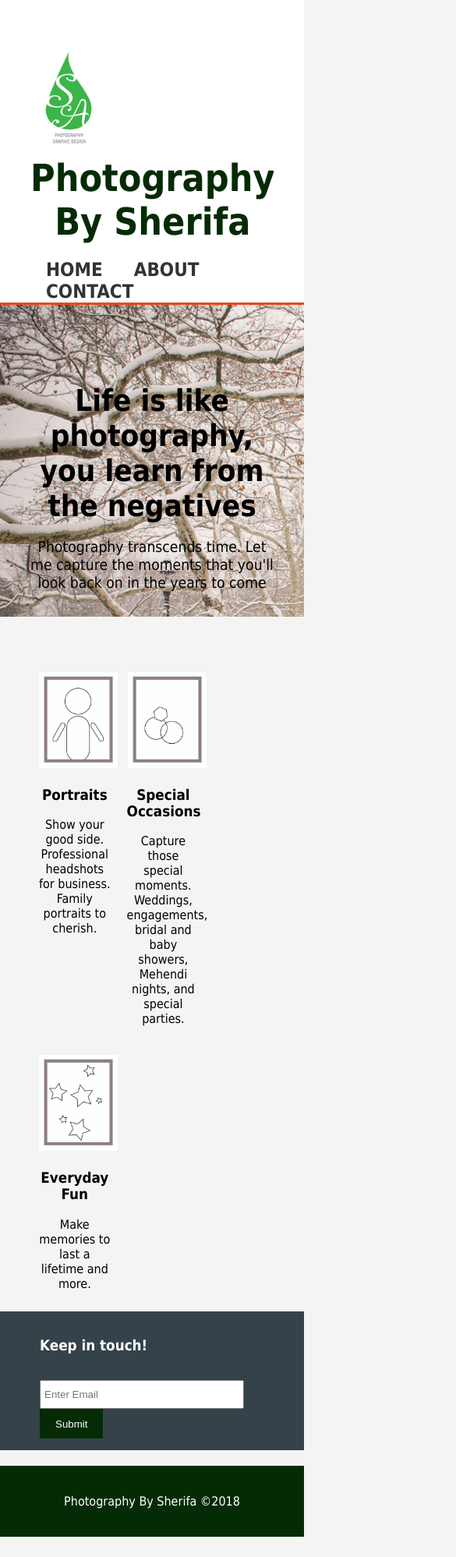
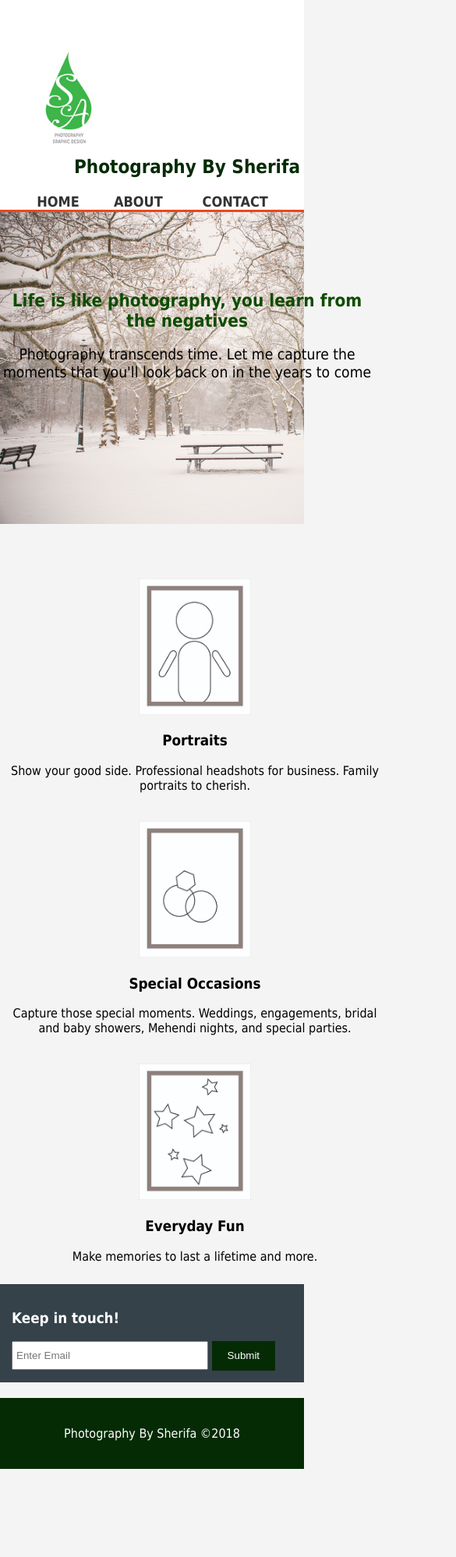
Before and after one commit to rifa0228/rifa0228.github.io, a plain HTML site: page unit_8/index.html in a window 390 px wide. Shown: the top 1997 px of the page at 78% size, 585 px wide, since content can reach past the window. Drawn offline with Linux system fonts and the light colour scheme.

Commit message:
unit_9
This is my final project submission.

```diff
--- a/unit_8/css/style.css
+++ b/unit_8/css/style.css
@@ -1,7 +1,6 @@
 body{
 	font-family: Tahoma, Arial, sans-serif;
 	font-size: 16px;
-	line-height: auto;
 	padding: 0;
 	margin:0;
 	background-color: #f4f4f4;
@@ -9,7 +8,7 @@ body{
 
 /*Global*/
 .container{
-	width: 80%;
+	width: 960px;
 	margin: auto;
 	overflow: hidden;
 }
@@ -87,7 +86,8 @@ header a:hover{
 
 #showcase{
 	min-height: 400px;
-	background: url('../images/DSC_4458a.jpg'); no-repeat 0 -400px;
+	background: url('../images/DSC_4458a.jpg')no-repeat;
+	background-size: cover;
 	text-align: center;
 	color: #000;
 }
@@ -96,6 +96,7 @@ header a:hover{
 	margin-top: 100px;
 	font-size: 2.4em;
 	margin-bottom: 10px;
+	color: #0f4c02
 }
 
 #showcase p{
@@ -113,10 +114,11 @@ header a:hover{
 	text-align: center;
 	width: 30%;
 	padding:10px;
+	display: block;
 }
 
 #boxes .box img{
-	width: 110%;
+	width: 30%;
 }
 
 /*Mailinglist*/
@@ -137,7 +139,7 @@ header a:hover{
 #mailinglist input[type="email"]{
 	padding: 4px;
 	height: 25px;
-	width: 250px;
+	width: 100%;
 }
 
 /*Sidebar*/
@@ -178,11 +180,66 @@ footer{
 
 /*Media Queries*/
 
-@media only screen and (max-width:768px;){
-	nav{
+@media screen and (max-width: 700px) {
+	header {
+		width: 100%
+	}
+	header #branding{
+		float: none;
+		width: 50%;
+		font-size: .5em;
+	}
+	header nav {
 		float:none;
 	}
 
-	nav a{
-		margin: 0 1.6em .75em 0;
+	nav a {
+		float: right;
+		width: 50%;
+		font-size: .75em;
 	}
+
+	#showcase h1{
+		width: 50%;
+		font-size: 1.4em;
+	}
+	#showcase p{
+		width: 50%
+	}
+	#showcase img {
+		width: 100%;
+	}
+	#boxes .box{
+		float: none;
+		width: 50%;
+		font-size: 1em;
+	}
+	#mailinglist h3{
+		float: none;
+	}
+
+	#mailinglist form{
+		float: none;
+		width: 50%;
+	}
+	#mailinglist input[type="email"]{
+	padding: 4px;
+	width: 50%;
+	}
+
+	aside#sidebar{
+	float: none;
+	width:50%;
+	margin-top:10px;
+	}
+	article#main-col{
+	float:none;
+	width:50%;
+	}
+	ul#contact li{
+	float: none;
+	width: 100%;
+	list-style: none;
+	padding:20px;
+	}
+}
--- a/unit_8/index.html
+++ b/unit_8/index.html
@@ -2,7 +2,7 @@
 <html>
 <head>
 	<meta charset="utf-8">
-	<meta name="viewport" content="width=device-width, initialscale=1">
+	<meta name="viewport" content="width=device-width, initial-scale=1.0">
 	<meta name="description" content="Photography services">
 	<meta name="keywords" content="photography, portraits, landscapes, photographer, professional">
 	<meta name="author" content="Sherifa Ali">
--- /dev/null
+++ b/unit_9/css/style.css
@@ -0,0 +1,245 @@
+body{
+	font-family: Tahoma, Arial, sans-serif;
+	font-size: 16px;
+	padding: 0;
+	margin:0;
+	background-color: #f4f4f4;
+}
+
+/*Global*/
+.container{
+	width: 960px;
+	margin: auto;
+	overflow: hidden;
+}
+ul{
+	margin:0;
+	padding: 0;
+}
+
+.button_1{
+	height: 38px;
+	background:#052b05;
+	border:30px;
+	padding-left: 20px;
+	padding-right: 20px;
+	color: #fff;
+}
+
+/*Header**/
+
+header{
+	background:#fff;
+	color: #052b05;
+	padding-top: 50px;
+	min-height: 180px;
+	border-bottom:#e8491d 3px solid;
+	font-size: 1.5em;
+	text-align: center;
+}
+
+header img{
+	height: 150px;
+	float: left;
+	margin-left: 30px;
+}
+
+header a{
+	color: #333;
+	text-decoration: none;
+	text-transform: uppercase;
+	font-size: 1em;
+}
+
+header ul{
+	font-weight: bold;
+}
+
+header li{
+	float: left;
+	display: inline;
+	padding: 0 20px 0 20px;
+}
+
+ header #branding{
+ 	float: left;
+ }
+
+ header #branding h1{
+ 	margin:0;
+ }
+
+ header nav{
+ 	float: right;
+ 	margin-top: 20px;
+ }
+
+header .highlight, header .current a{
+	color: #e8491d;
+}
+
+header a:hover{
+	color: #32cd32;
+}
+
+/*Showcase */
+
+#showcase{
+	min-height: 400px;
+	background: url('../images/DSC_4458a.jpg')no-repeat;
+	background-size: cover;
+	text-align: center;
+	color: #000;
+}
+
+#showcase h1{
+	margin-top: 100px;
+	font-size: 2.4em;
+	margin-bottom: 10px;
+	color: #0f4c02
+}
+
+#showcase p{
+	font-size: 1.2em;
+}
+
+/*Boxes*/
+
+#boxes{
+	margin-top: 20px;
+}
+
+#boxes .box{
+	float: left;
+	text-align: center;
+	width: 30%;
+	padding:10px;
+	display: block;
+}
+
+#boxes .box img{
+	width: 30%;
+}
+
+/*Mailinglist*/
+#mailinglist{
+	padding: 15px;
+	color: #fff;
+	background:#35424a;
+}
+#mailinglist h3{
+	float: left;
+}
+
+#mailinglist form{
+	float: right;
+	margin-top: 15px;
+}
+
+#mailinglist input[type="email"]{
+	padding: 4px;
+	height: 25px;
+	width: 100%;
+}
+
+/*Sidebar*/
+
+aside#sidebar{
+	float:right;
+	width:30%;
+	margin-top:10px;
+}
+
+aside#sidebar .quote input, aside#sidebar .quote textarea{
+	width: 90%;
+	padding:10px;
+
+}
+/*Main-col*/
+article#main-col{
+	float:left;
+	width:65%;
+}
+
+/*Contact*/
+
+ul#contact li{
+	float: left;
+	width: 100%;
+	list-style: none;
+	padding:20px;
+}
+
+footer{
+	padding:20px;
+	margin-top: 20px;
+	color: #fff;
+	background-color: #052b05;
+	text-align: center;
+}
+
+/*Media Queries*/
+
+@media screen and (max-width: 700px) {
+	header {
+		width: 100%
+	}
+	header #branding{
+		float: none;
+		width: 50%;
+		font-size: .5em;
+	}
+	header nav {
+		float:none;
+	}
+
+	nav a {
+		float: right;
+		width: 50%;
+		font-size: .75em;
+	}
+
+	#showcase h1{
+		width: 50%;
+		font-size: 1.4em;
+	}
+	#showcase p{
+		width: 50%
+	}
+	#showcase img {
+		width: 100%;
+	}
+	#boxes .box{
+		float: none;
+		width: 50%;
+		font-size: 1em;
+	}
+	#mailinglist h3{
+		float: none;
+	}
+
+	#mailinglist form{
+		float: none;
+		width: 50%;
+	}
+	#mailinglist input[type="email"]{
+	padding: 4px;
+	width: 50%;
+	}
+
+	aside#sidebar{
+	float: none;
+	width:50%;
+	margin-top:10px;
+	}
+	article#main-col{
+	float:none;
+	width:50%;
+	}
+	ul#contact li{
+	float: none;
+	width: 100%;
+	list-style: none;
+	padding:20px;
+	}
+}
```
Also changed, not shown: unit_8/about.html (+1 -1 lines), unit_8/contact.html (+1 -1 lines), unit_9/about.html (added, +72 -0 lines), unit_9/contact.html (added, +71 -0 lines), unit_9/index.html (added, +83 -0 lines), unit_8/unit_8.jpg (added), unit_9/Unit_9.jpg (added), unit_9/images/DSC_4458a.jpg (added), unit_9/images/everyday.jpg (added), unit_9/images/logodesign_72.jpg (added), unit_9/images/portrait.jpg (added), unit_9/images/special_occasions.jpg (added), 1 other file.
